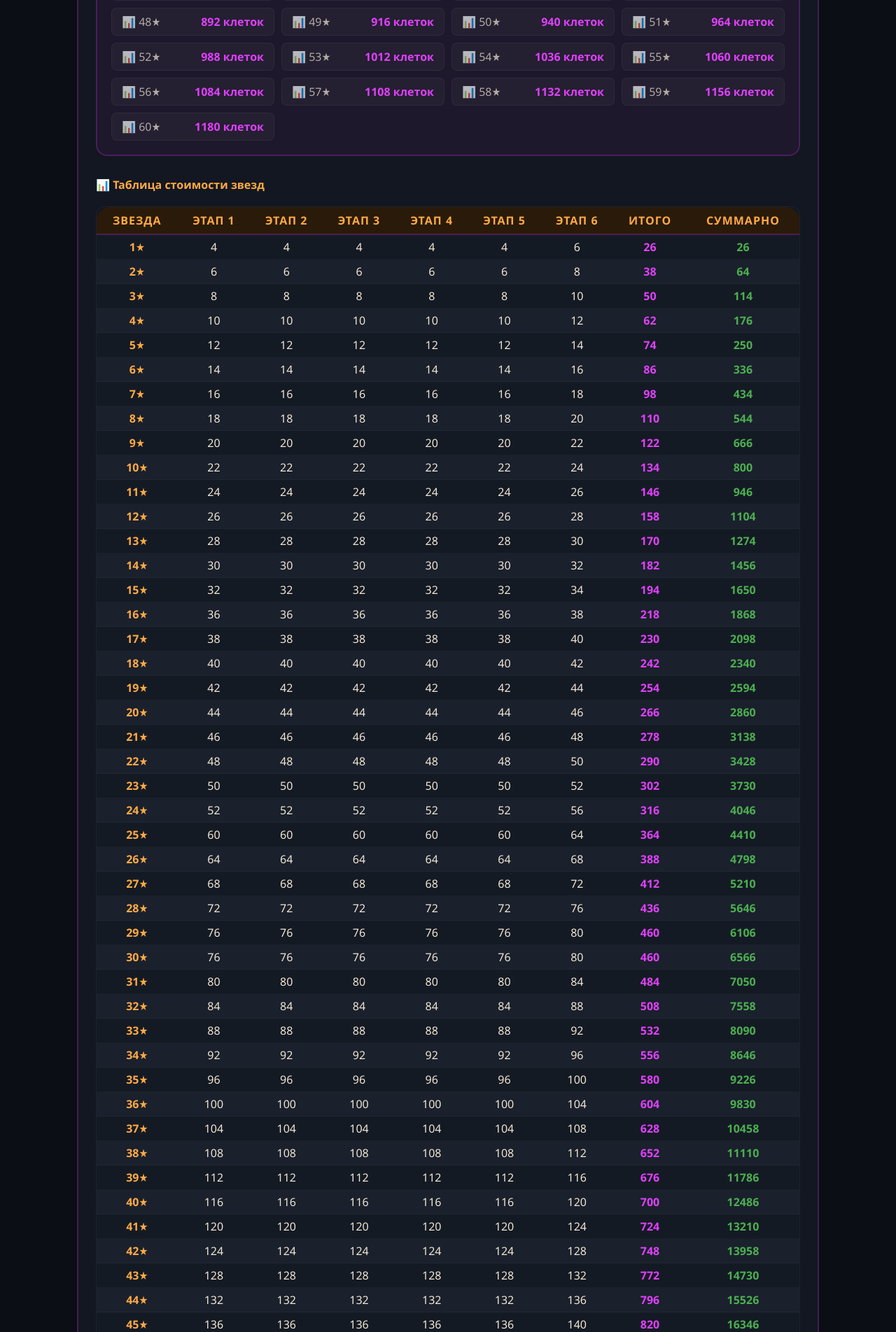
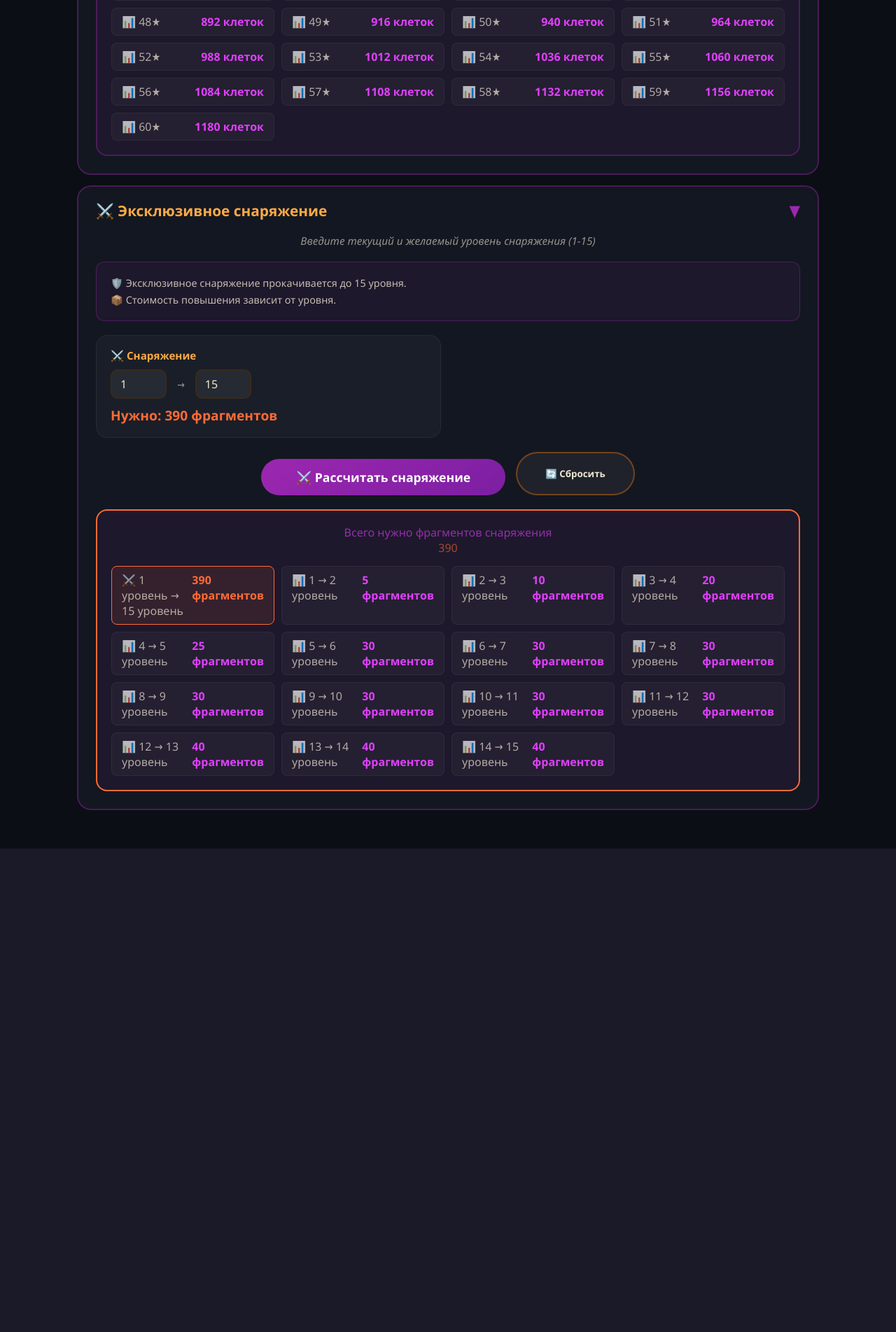
Before and after one commit to paradigmaafk-boop/e-hell, a Flask app: page /hero-calculator in a window 1280 px wide. Shown: the part 2285-4189 px from the top of the page at 70% size. After the commit the page ends 3498 px from the top, so only its background shows below. Run offline with Flask 3, Linux system fonts and the light colour scheme.

Commit message:
Update hero_calculator.html

```diff
--- a/templates/hero_calculator.html
+++ b/templates/hero_calculator.html
@@ -328,60 +328,6 @@
             font-weight: 400;
         }
 
-        /* Таблица звезд */
-        .titan-table-wrapper {
-            margin-top: 20px;
-            overflow-x: auto;
-            border-radius: 12px;
-            border: 1px solid rgba(255, 255, 255, 0.05);
-        }
-
-        .titan-table-wrapper table {
-            width: 100%;
-            border-collapse: collapse;
-            font-size: 0.8rem;
-            min-width: 600px;
-        }
-
-        .titan-table-wrapper th {
-            background: rgba(156, 39, 176, 0.2);
-            color: #E040FB;
-            padding: 8px 10px;
-            text-align: center;
-            border-bottom: 2px solid #9C27B060;
-            white-space: nowrap;
-        }
-
-        .titan-table-wrapper td {
-            padding: 6px 10px;
-            text-align: center;
-            border-bottom: 1px solid rgba(255, 255, 255, 0.03);
-            white-space: nowrap;
-        }
-
-        .titan-table-wrapper tr:hover td {
-            background: rgba(255, 255, 255, 0.03);
-        }
-
-        .titan-table-wrapper .star-col {
-            font-weight: 700;
-            color: #ffaa44;
-        }
-
-        .titan-table-wrapper .stage-col {
-            color: #f0e6d3;
-        }
-
-        .titan-table-wrapper .total-col {
-            font-weight: 700;
-            color: #E040FB;
-        }
-
-        .titan-table-wrapper .cumulative-col {
-            font-weight: 700;
-            color: #4CAF50;
-        }
-
         /* Стили для эксклюзивного снаряжения */
         .gear-exclusive-grid {
             display: grid;
@@ -495,8 +441,6 @@
             .btn-calc-hero, .btn-reset-hero { width: 100%; }
             .button-group-hero { flex-direction: column; }
             .hero-calculator-header h2 { font-size: 1.6rem; }
-            .titan-table-wrapper table { font-size: 0.7rem; min-width: 400px; }
-            .titan-table-wrapper th, .titan-table-wrapper td { padding: 4px 6px; }
         }
 
         @media (max-width: 480px) {
@@ -507,8 +451,6 @@
             }
             .result-box .total { font-size: 1.8rem; }
             .titan-total-box { font-size: 1.5rem; }
-            .titan-table-wrapper table { font-size: 0.6rem; min-width: 320px; }
-            .titan-table-wrapper th, .titan-table-wrapper td { padding: 3px 4px; }
             .skill-item .skill-inputs input { width: 60px; }
             .gear-exclusive-item .gear-inputs input { width: 60px; }
         }
@@ -669,28 +611,6 @@
                         </div>
                         <div class="result-detail-grid" id="titanDetails"></div>
                     </div>
-
-                    <div style="margin-top: 30px;">
-                        <h4 style="color: #ffaa44; margin-bottom: 15px;">📊 Таблица стоимости звезд</h4>
-                        <div class="titan-table-wrapper">
-                            <table>
-                                <thead>
-                                    <tr>
-                                        <th>Звезда</th>
-                                        <th>Этап 1</th>
-                                        <th>Этап 2</th>
-                                        <th>Этап 3</th>
-                                        <th>Этап 4</th>
-                                        <th>Этап 5</th>
-                                        <th>Этап 6</th>
-                                        <th>Итого</th>
-                                        <th>Суммарно</th>
-                                    </tr>
-                                </thead>
-                                <tbody id="titanTableBody"></tbody>
-                            </table>
-                        </div>
-                    </div>
                 </div>
             </div>
 
@@ -701,10 +621,10 @@
                     <span class="arrow">▼</span>
                 </div>
                 <div class="section-content open">
-                    <p class="subtitle">Введите текущий и желаемый уровень снаряжения (1-14)</p>
+                    <p class="subtitle">Введите текущий и желаемый уровень снаряжения (1-15)</p>
 
                     <div class="info-box-hero">
-                        <p>🛡️ Эксклюзивное снаряжение прокачивается до 14 уровня.</p>
+                        <p>🛡️ Эксклюзивное снаряжение прокачивается до 15 уровня.</p>
                         <p>📦 Стоимость повышения зависит от уровня.</p>
                     </div>
 
@@ -713,9 +633,9 @@
                             <div class="gear-exclusive-item">
                                 <label>⚔️ Снаряжение</label>
                                 <div class="gear-inputs">
-                                    <input type="number" id="gear_current" placeholder="Текущий" min="1" max="14" value="1">
+                                    <input type="number" id="gear_current" placeholder="Текущий" min="1" max="15" value="1">
                                     <span>→</span>
-                                    <input type="number" id="gear_target" placeholder="Целевой" min="1" max="14" value="14">
+                                    <input type="number" id="gear_target" placeholder="Целевой" min="1" max="15" value="15">
                                 </div>
                                 <div class="gear-result" id="gear_result">Нужно: 0 фрагментов</div>
                             </div>
@@ -919,22 +839,6 @@
             60: [196, 196, 196, 196, 196, 200]
         };
 
-        function getCumulativeData() {
-            const cumulative = {};
-            let total = 0;
-            for (let star = 1; star <= 60; star++) {
-                const data = titanData[star];
-                if (data) {
-                    const starTotal = data.reduce((a, b) => a + b, 0);
-                    total += starTotal;
-                    cumulative[star] = total;
-                }
-            }
-            return cumulative;
-        }
-
-        const cumulativeData = getCumulativeData();
-
         function getTitanCost(currentStar, currentPetal, targetStar) {
             if (currentStar > targetStar) return 0;
             if (currentStar === targetStar && currentPetal === 1) return 0;
@@ -1058,39 +962,10 @@
             document.getElementById('titanResultBox').classList.remove('show');
         }
 
-        // ===== ГЕНЕРАЦИЯ ТАБЛИЦЫ =====
-        function generateTitanTable() {
-            const tbody = document.getElementById('titanTableBody');
-            let html = '';
-
-            for (let star = 1; star <= 60; star++) {
-                const data = titanData[star];
-                if (!data) continue;
-                const starTotal = data.reduce((a, b) => a + b, 0);
-                const cumulative = cumulativeData[star] || 0;
-
-                html += `
-                    <tr>
-                        <td class="star-col">${star}★</td>
-                        <td class="stage-col">${data[0]}</td>
-                        <td class="stage-col">${data[1]}</td>
-                        <td class="stage-col">${data[2]}</td>
-                        <td class="stage-col">${data[3]}</td>
-                        <td class="stage-col">${data[4]}</td>
-                        <td class="stage-col">${data[5]}</td>
-                        <td class="total-col">${starTotal}</td>
-                        <td class="cumulative-col">${cumulative}</td>
-                    </tr>
-                `;
-            }
-
-            tbody.innerHTML = html;
-        }
-
         // ===== ЭКСКЛЮЗИВНОЕ СНАРЯЖЕНИЕ =====
         const gearCost = {
             1: 5, 2: 10, 3: 20, 4: 25, 5: 30, 6: 30, 7: 30,
-            8: 30, 9: 30, 10: 30, 11: 30, 12: 30, 13: 30, 14: 30
+            8: 30, 9: 30, 10: 30, 11: 30, 12: 40, 13: 40, 14: 40
         };
 
         function getGearCost(current, target) {
@@ -1108,8 +983,8 @@
 
             if (current < 1) document.getElementById('gear_current').value = 1;
             if (target < 1) document.getElementById('gear_target').value = 1;
-            if (current > 14) document.getElementById('gear_current').value = 14;
-            if (target > 14) document.getElementById('gear_target').value = 14;
+            if (current > 15) document.getElementById('gear_current').value = 15;
+            if (target > 15) document.getElementById('gear_target').value = 15;
 
             const finalCurrent = parseInt(document.getElementById('gear_current').value);
             const finalTarget = parseInt(document.getElementById('gear_target').value);
@@ -1185,7 +1060,6 @@
             calculateSkills();
             calculateTitan();
             calculateGearExclusive();
-            generateTitanTable();
         });
     </script>
 </body>
```
